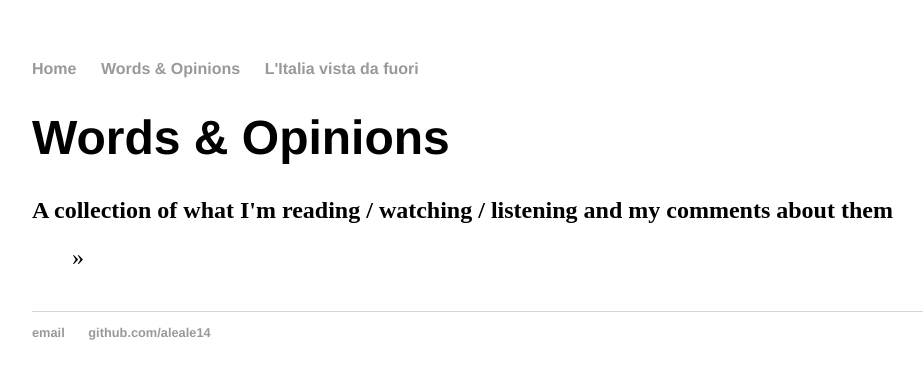
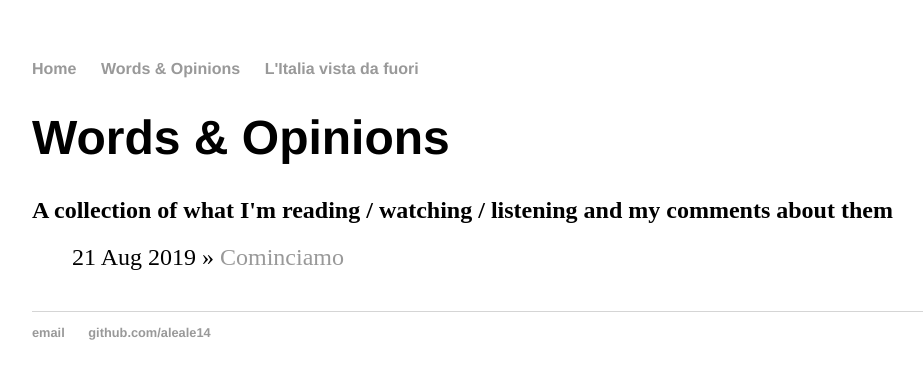
Before and after one commit to aleale14/aleale14.github.io, a Jekyll site: the page built from read/index.html, in a window 1280 px wide. Shown: the top 379 px of the page, without its empty margins (160-1083 px from the left). Built offline with Jekyll 4.4.1, drawn with Linux system fonts in a browser that asks for light colours.

Commit message:
Update index.html

```diff
--- a/read/index.html
+++ b/read/index.html
@@ -10,7 +10,8 @@ title: Words & Opinions
 
 	  {% for post in site.posts %}
 		{% if post.secondary != null %}
-		<li><span>{{ read.date | date_to_string }}</span> » <a href="{{ read.url }}" title="{{ read.title }}">{{ read.title }}</a></li>
+		{% else %}
+		<li><span>{{ post.date | date_to_string }}</span> » <a href="{{ post.url }}" title="{{ post.title }}">{{ post.title }}</a></li>
 		{% endif %}
 	  {% endfor %}
 	</ul>
```
